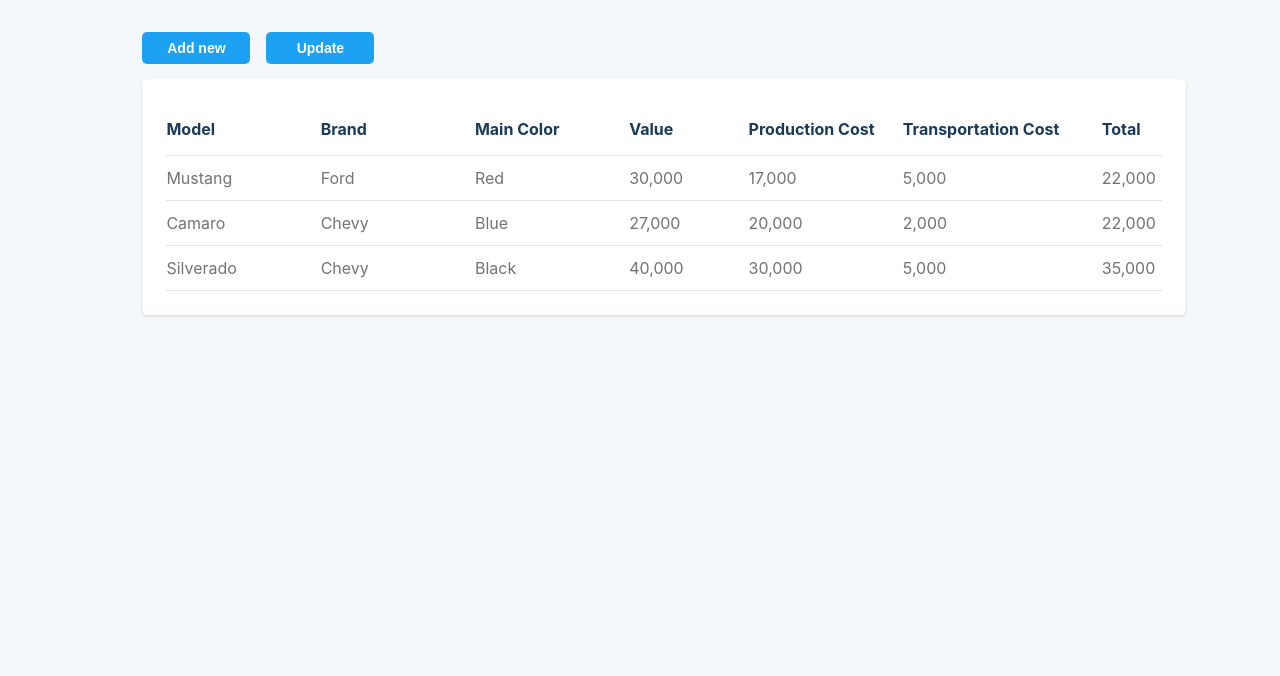
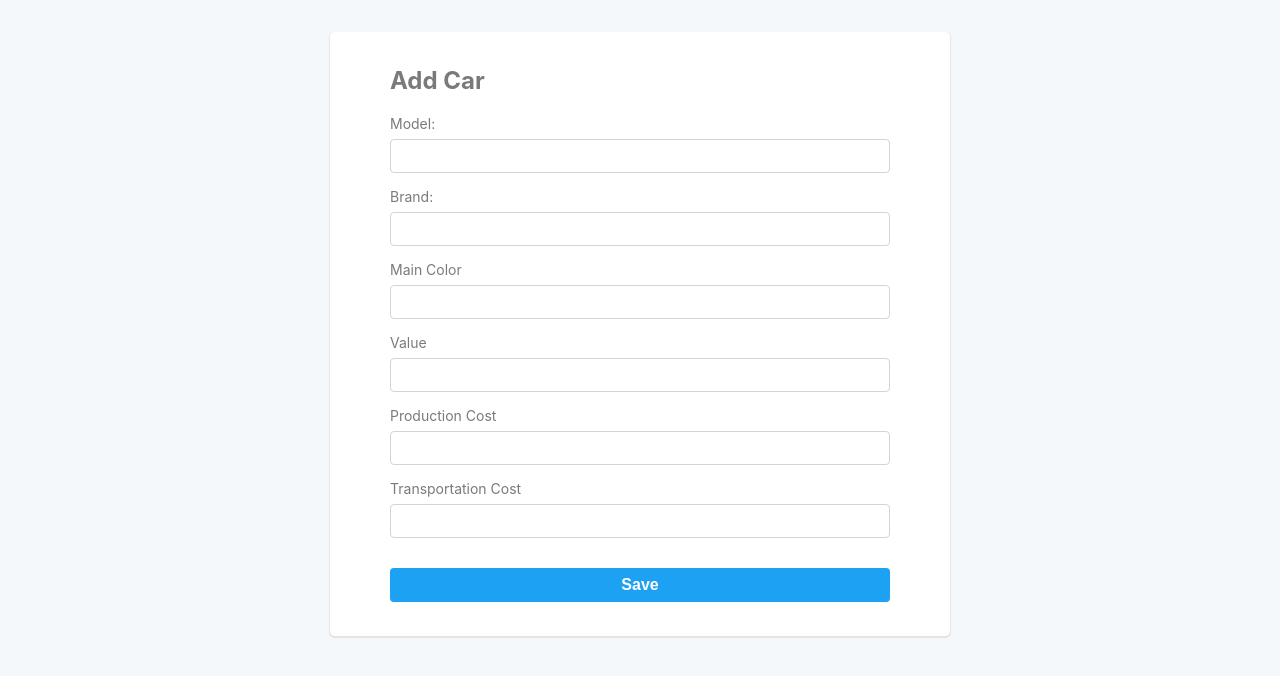
Before and after one commit to DayvsonNascimento/car-management, a React (Create React App) app: page /new in a window 1280 px wide. Shown: the top 676 px of the page. Built offline with nearby package versions, Linux system fonts and the light colour scheme.

Commit message:
feat: add routing between pages

```diff
--- a/package.json
+++ b/package.json
@@ -12,6 +12,7 @@
     "@types/react-dom": "^18.0.0",
     "react": "^18.2.0",
     "react-dom": "^18.2.0",
+    "react-router-dom": "^6.14.0",
     "react-scripts": "5.0.1",
     "styled-components": "^6.0.0-rc.6",
     "typescript": "^4.4.2",
@@ -45,6 +46,7 @@
     ]
   },
   "devDependencies": {
+    "@babel/plugin-proposal-private-property-in-object": "^7.21.11",
     "@typescript-eslint/eslint-plugin": "^5.60.1",
     "@typescript-eslint/parser": "^5.60.1",
     "eslint": "^8.43.0",
--- a/src/App.tsx
+++ b/src/App.tsx
@@ -1,7 +1,7 @@
-import HomePage from './pages/Home/HomePage';
+import AppRoutes from 'routes/AppRoutes';
 
 function App() {
-  return <HomePage />;
+  return <AppRoutes />;
 }
 
 export default App;
--- a/src/components/AddCar/AddCar.styled.ts
+++ b/src/components/AddCar/AddCar.styled.ts
@@ -57,16 +57,3 @@ export const SignUpBox = styled.div`
   font-size: 14px;
   background-color: #f5f8fa;
 `;
-
-export const LoginText = styled.p`
-  color: rgb(27, 149, 224);
-  font-size: 13px;
-  margin-bottom: 0;
-`;
-
-export const Link = styled.a`
-  color: inherit;
-  text-decoration: none;
-  cursor: pointer;
-  font-weight: 800;
-`;
--- a/src/components/AddCar/AddCar.tsx
+++ b/src/components/AddCar/AddCar.tsx
@@ -1,6 +1,6 @@
 import { useState } from 'react';
 
-import { Form, Label, Input, Button, Title, LoginText, Link } from './AddCar.styled';
+import { Form, Label, Input, Button, Title, } from './AddCar.styled';
 
 import { Container } from '../../pages/Home/HomePage.styled';
 
--- a/src/components/Button/Button.tsx
+++ b/src/components/Button/Button.tsx
@@ -3,12 +3,15 @@ import { Container, CustomButton } from './Button.styled';
 interface ButtonProps {
   disabled: boolean;
   text: string;
+  action?: () => void;
 }
 
-const Button = ({ disabled, text }: ButtonProps) => {
+const Button = ({ disabled, text, action }: ButtonProps) => {
   return (
     <Container>
-      <CustomButton disabled={disabled}>{text}</CustomButton>
+      <CustomButton disabled={disabled} onClick={action}>
+        {text}
+      </CustomButton>
     </Container>
   );
 };
--- a/src/pages/Home/HomePage.tsx
+++ b/src/pages/Home/HomePage.tsx
@@ -1,14 +1,18 @@
+import { useNavigate } from 'react-router-dom';
+
 import CarsTable from 'components/CarsTable';
 import Button from 'components/Button';
 
-import { Container, ContentContainer, ButtonContainer, Title } from './HomePage.styled';
+import { Container, ContentContainer, ButtonContainer } from './HomePage.styled';
 
 const HomePage = () => {
+  const navigate = useNavigate();
+
   return (
     <Container>
       <ContentContainer>
         <ButtonContainer>
-          <Button disabled={false} text='Add new' />
+          <Button disabled={false} action={() => navigate('/new')} text='Add new' />
           <Button disabled={false} text='Update' />
         </ButtonContainer>
 
--- /dev/null
+++ b/src/routes/AppRoutes.tsx
@@ -0,0 +1,16 @@
+import HomePage from 'pages/Home/HomePage';
+import AddCarPage from 'components/AddCar/AddCar';
+
+import { Routes, Route, Navigate } from 'react-router-dom';
+
+const AppRoutes = () => {
+  return (
+    <Routes>
+      <Route path='/' element={<HomePage />} />
+      <Route path='/new' element={<AddCarPage />}></Route>
+      <Route path='*' element={<Navigate to='/' replace />} />
+    </Routes>
+  );
+};
+
+export default AppRoutes;
```
Also changed, not shown: src/index.tsx (+5 -6 lines), public/manifest.json, 1 other file (tests, documents, lock files or other folders).
